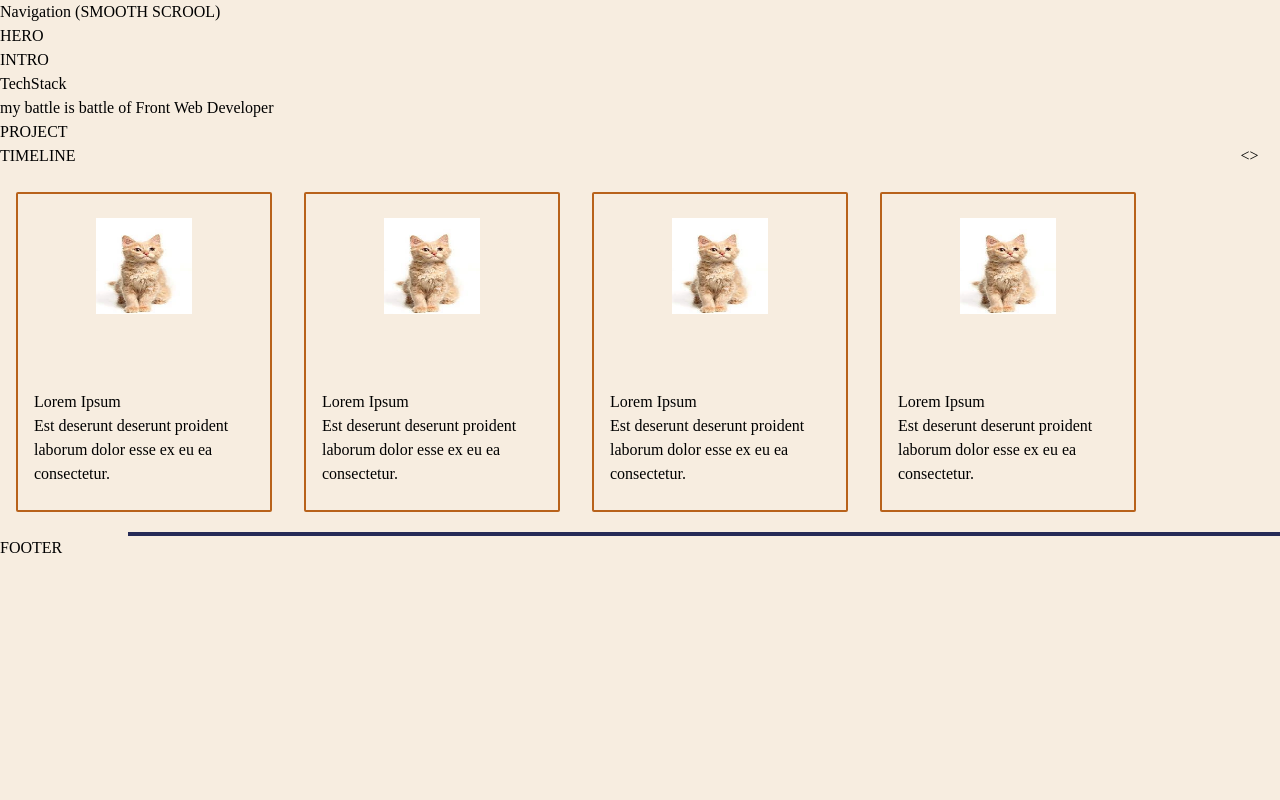
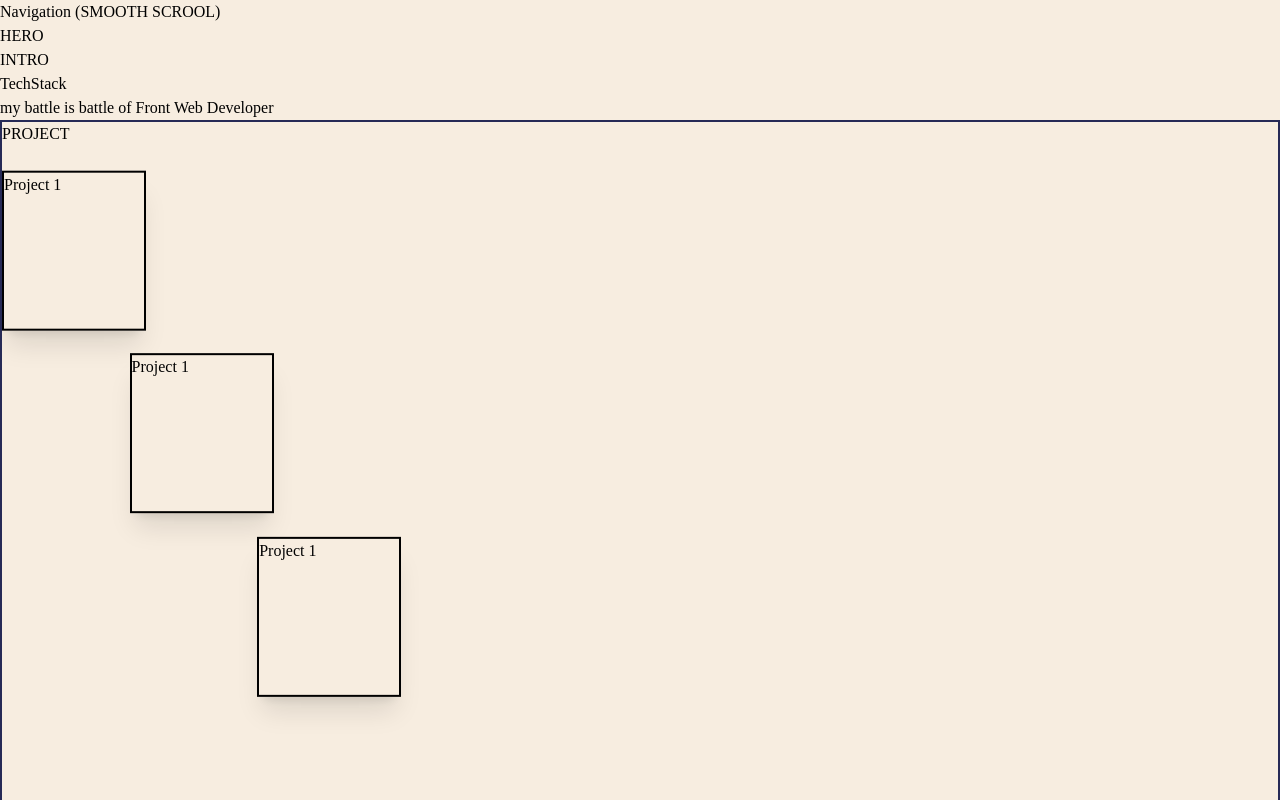
Before and after one commit to septianpujis/septianpujis.github.io, a Next.js app: page / in a window 1280 px wide. Shown: the top 800 px of the page. Built offline with nearby package versions, Linux system fonts and the light colour scheme.

Commit message:
[dev] rework on timeline & project section

```diff
--- a/section/Project/index.js
+++ b/section/Project/index.js
@@ -1,5 +1,35 @@
-import React from "react";
+"use client";
+import React, { useRef } from "react";
+import { motion, useScroll, useTransform } from "framer-motion";
 
 export const Project = () => {
-  return <section>PROJECT</section>;
+  const sectionRef = useRef(null);
+  const { scrollYProgress } = useScroll({ target: sectionRef });
+  const firstParallax = useTransform(scrollYProgress, [0, 1], [0, 200]);
+  const secondParallax = useTransform(scrollYProgress, [0, 1], [0, 220]);
+  const thirdParallax = useTransform(scrollYProgress, [0, 1], [0, 250]);
+  return (
+    <section
+      className="border-2 border-secondary h-[1000px] overflow-hidden"
+      ref={sectionRef}
+    >
+      <div>PROJECT</div>
+      <div className="wrapper relative w-full h-full">
+        <ProjectItem speed={firstParallax} />
+        <ProjectItem speed={secondParallax} top={`180px`} left={`10%`} />
+        <ProjectItem speed={thirdParallax} top={`360px`} left={`20%`} />
+      </div>
+    </section>
+  );
 };
+
+const ProjectItem = ({ top = `0px`, left = `0px`, speed, z = 1 }) => {
+  return (
+    <motion.div
+      style={{ y: speed, top: `${top}`, left: `${left}`, zIndex: z }}
+      className={`absolute w-36 h-40 border-2 border-neutral shadow-xl`}
+    >
+      Project 1
+    </motion.div>
+  );
+};
--- a/section/Timeline/index.js
+++ b/section/Timeline/index.js
@@ -1,34 +1,38 @@
+"use client";
 import Image from "next/image";
-import React from "react";
+import React, { useState } from "react";
 
 export const Timeline = () => {
+  const [active, setActive] = useState(0);
+
   return (
     // overflow hidden
     <section className="overflow-hidden container mx-auto">
       {/* header */}
       <div className="flex flex-row flex-nowrap">
-        <h1 className="w-full">TIMELINE</h1>
+        <h1 className="w-full">TIMELINE {active}</h1>
         <div className="flex w-16 flex-row justify-center">
-          <p>{`<`}</p>
-          <p>{`>`}</p>
+          <p onClick={() => setActive(active - 1)}>{`<`}</p>
+          <p onClick={() => setActive(active + 1)}>{`>`}</p>
         </div>
       </div>
       {/* horizontal container */}
-      <div className="flex flex-row flex-nowrap snap-x snap-mandatory w-auto overflow-scroll relative">
-        <TimelineItem />
-        <TimelineItem />
-        <TimelineItem />
-        <TimelineItem />
-
-        <TimelineBar />
+      <div className="relative w-[200vw] h-screen">
+        <TimelineItem index={1} isActive={active >= 1} />
+        <TimelineItem index={2} isActive={active >= 2} />
+        <TimelineItem index={3} isActive={active >= 3} />
+        <TimelineItem index={4} isActive={active >= 4} />
       </div>
     </section>
   );
 };
 
-const TimelineItem = () => {
+const TimelineItem = ({ index, isActive }) => {
   return (
-    <div className="flex flex-col w-64 h-80 flex-grow-0 flex-shrink-0 border-2 rounded-sm border-primary mx-4 my-6 px-4 py-6 snap-center">
+    <div
+      style={{ left: isActive ? `${index * 30}px` : `100%` }}
+      className="transition-all absolute flex flex-col w-64 h-80 flex-grow-0 flex-shrink-0 border-2 rounded-sm border-primary mx-4 my-6 px-4 py-6 snap-center"
+    >
       <div className="relative top-0 h-24 w-24 mx-auto">
         <Image src={`/images/p1.webp`} fill alt="timeline image" unoptimized />
       </div>
```
